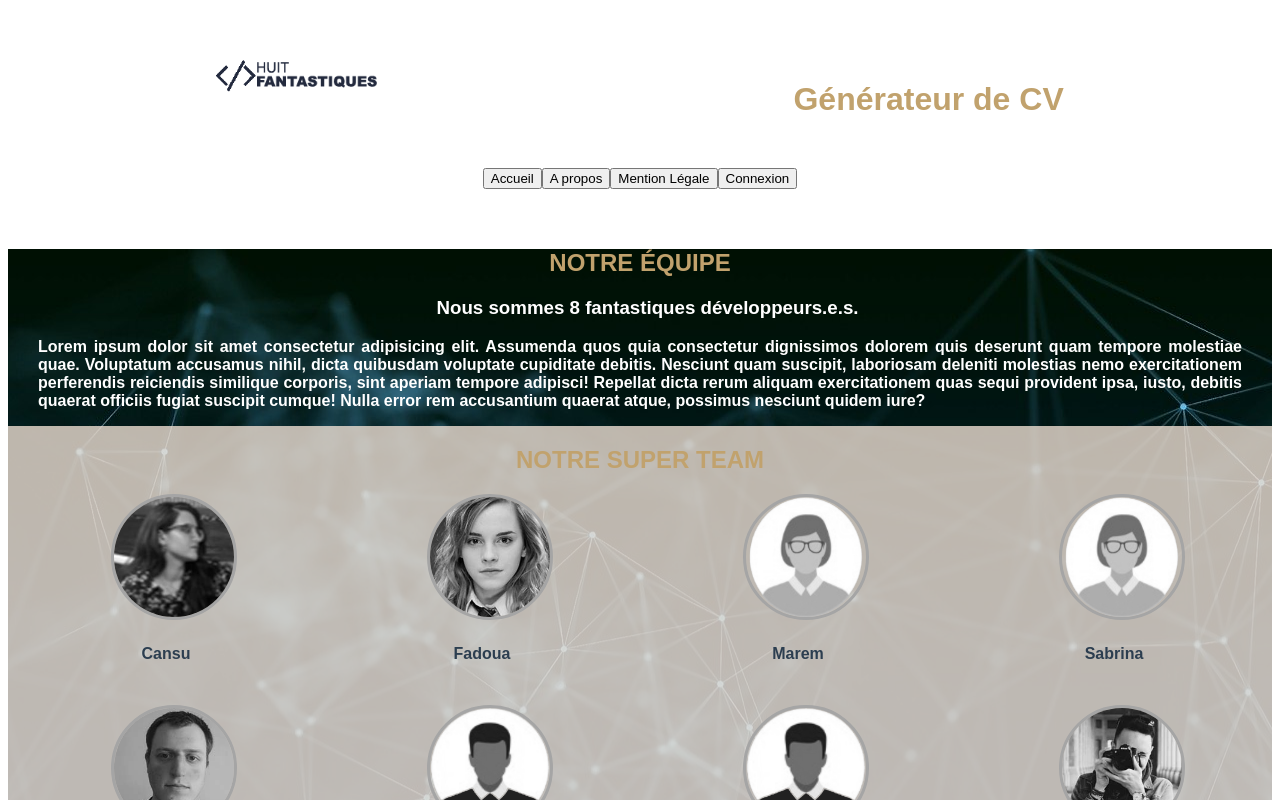
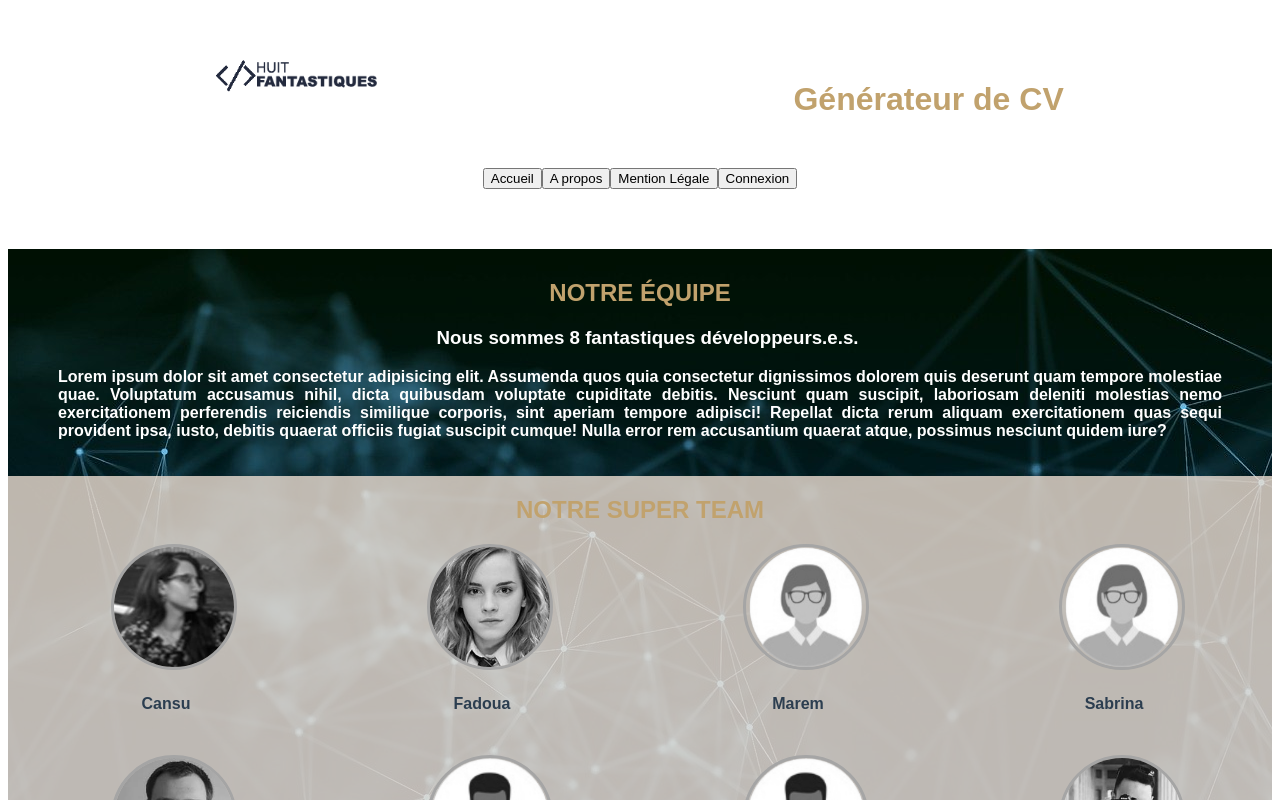
Before and after one commit to ThomcodeFr/GeneratorVueJsFinal, a Vue app: page / in a window 1280 px wide. Both pictures are taken after a click on the button "A propos". Shown: the top 800 px of the page. Built offline with nearby package versions, Linux system fonts and the light colour scheme.

Commit message:
modification style : Footer et A propos

```diff
--- a/src/App.vue
+++ b/src/App.vue
@@ -89,4 +89,10 @@ h2 {
   background: url('./assets/network.jpg');
   max-height: auto;
 }
+
+#footer p{
+  color: black;
+  text-align: center;
+}
+
 </style>
--- a/src/pages/about/Presentation.vue
+++ b/src/pages/about/Presentation.vue
@@ -1,8 +1,8 @@
 <template>
   <div>
-    <h2>Notre équipe</h2>
+    <div class="presentation">
+      <h2>Notre équipe</h2>
 
-    <div class="presentation">
       <h3 class="title-font">Nous sommes 8 fantastiques développeurs.e.s.</h3>
       <p>
         Lorem ipsum dolor sit amet consectetur adipisicing elit. Assumenda quos
@@ -22,17 +22,23 @@
 <script></script>
 
 <style>
-h2 {
+
+.presentation {
+  padding: 20px;
+}
+
+.presentation h2 {
   text-transform: uppercase;
   color: rgb(193, 162, 109);
 }
 
-h3 {
+
+.presentation h3 {
   color: #fff;
   padding-left: 15px;
 }
 
-p {
+.presentation p {
   color: #fff;
   padding: 0 30px 0 30px;
   text-align: justify;
--- a/src/template/Footer.vue
+++ b/src/template/Footer.vue
@@ -1,5 +1,5 @@
 <template>
-  <div class="Footer">
+  <div id="footer">
     <p>© Copyright 2022 - Pop School Project</p>
   </div>
 </template>
@@ -7,8 +7,4 @@
 <script></script>
 
 <style>
-#footer {
-  color: black;
-  text-align: center;
-}
 </style>
```
